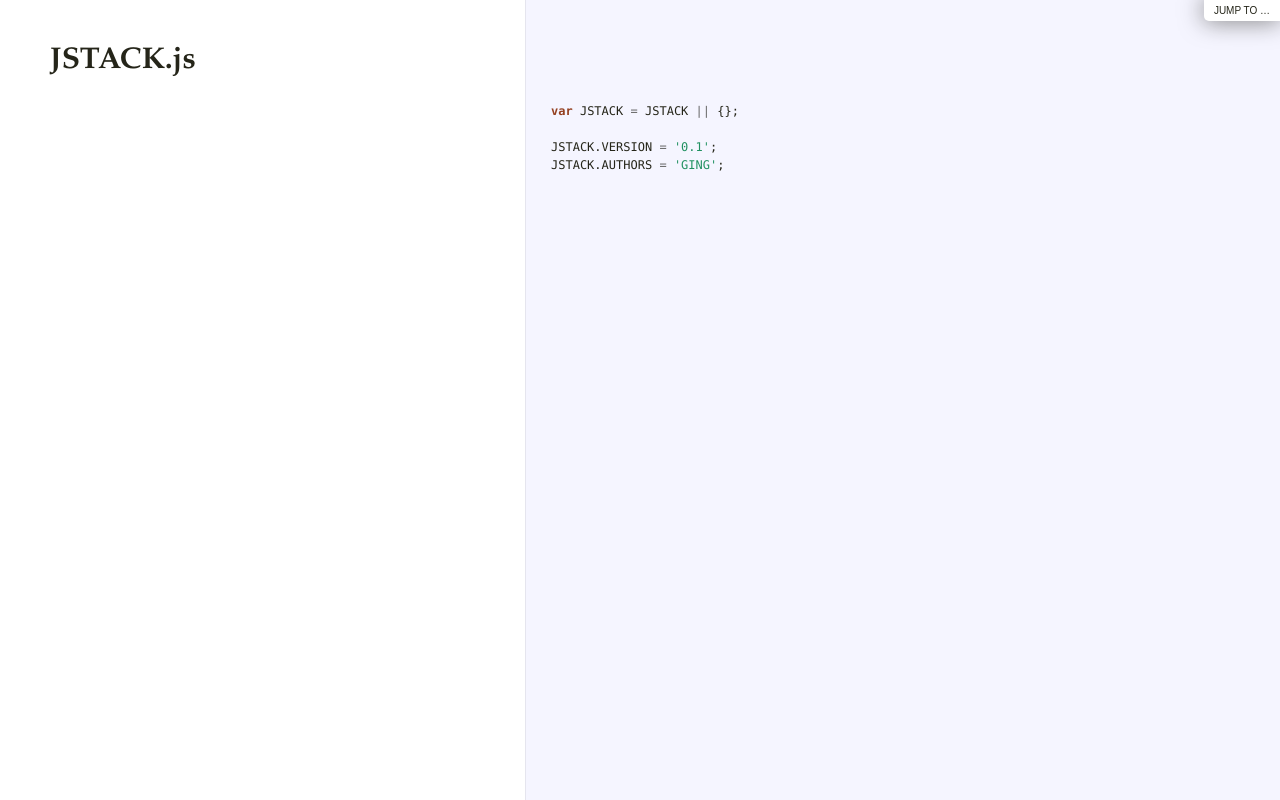
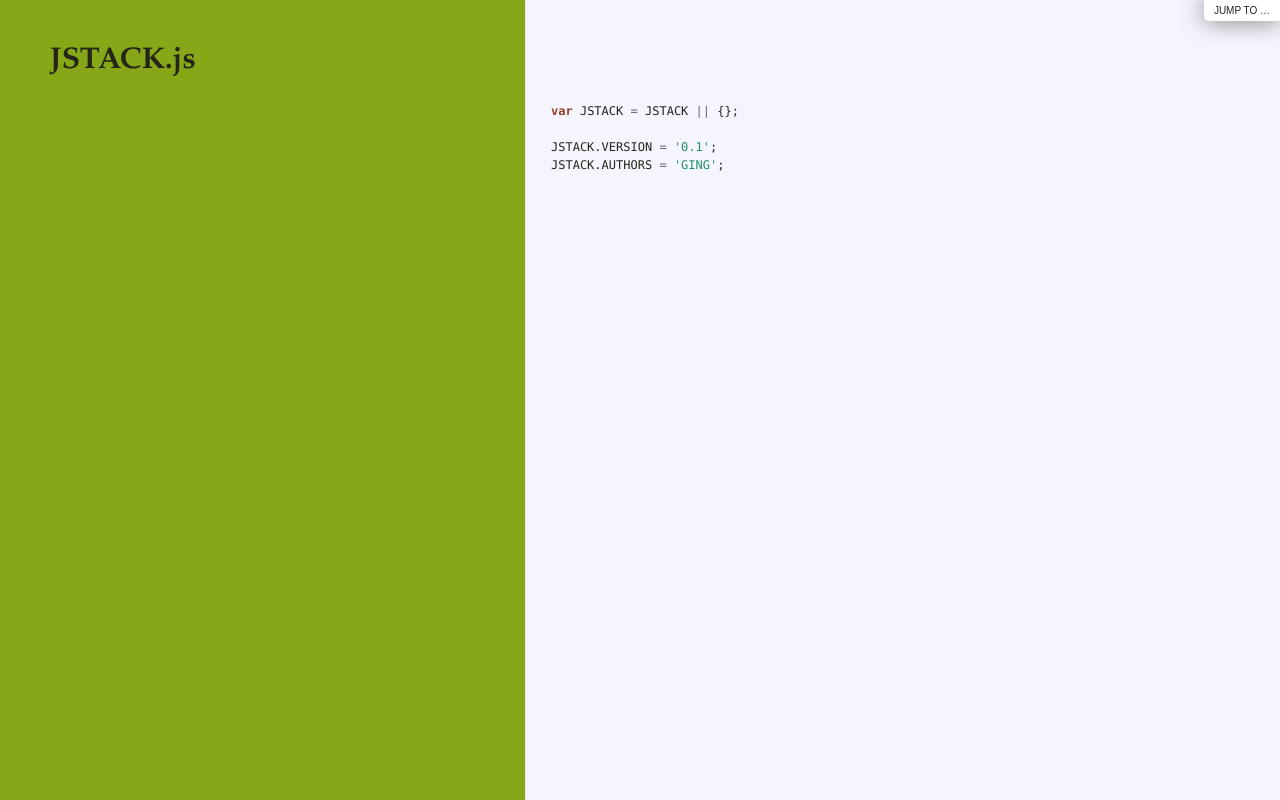
Before and after one commit to ging/jstack, a plain HTML site: page docs/JSTACK.html in a window 1280 px wide. Drawn offline with Linux system fonts and the light colour scheme.

Commit message:
Update docs/docco.css

```diff
--- a/docs/docco.css
+++ b/docs/docco.css
@@ -3,6 +3,7 @@ body {
   font-family: 'Palatino Linotype', 'Book Antiqua', Palatino, FreeSerif, serif;
   font-size: 15px;
   line-height: 22px;
+  background-color: #86a718;
   color: #252519;
   margin: 0; padding: 0;
 }
```
